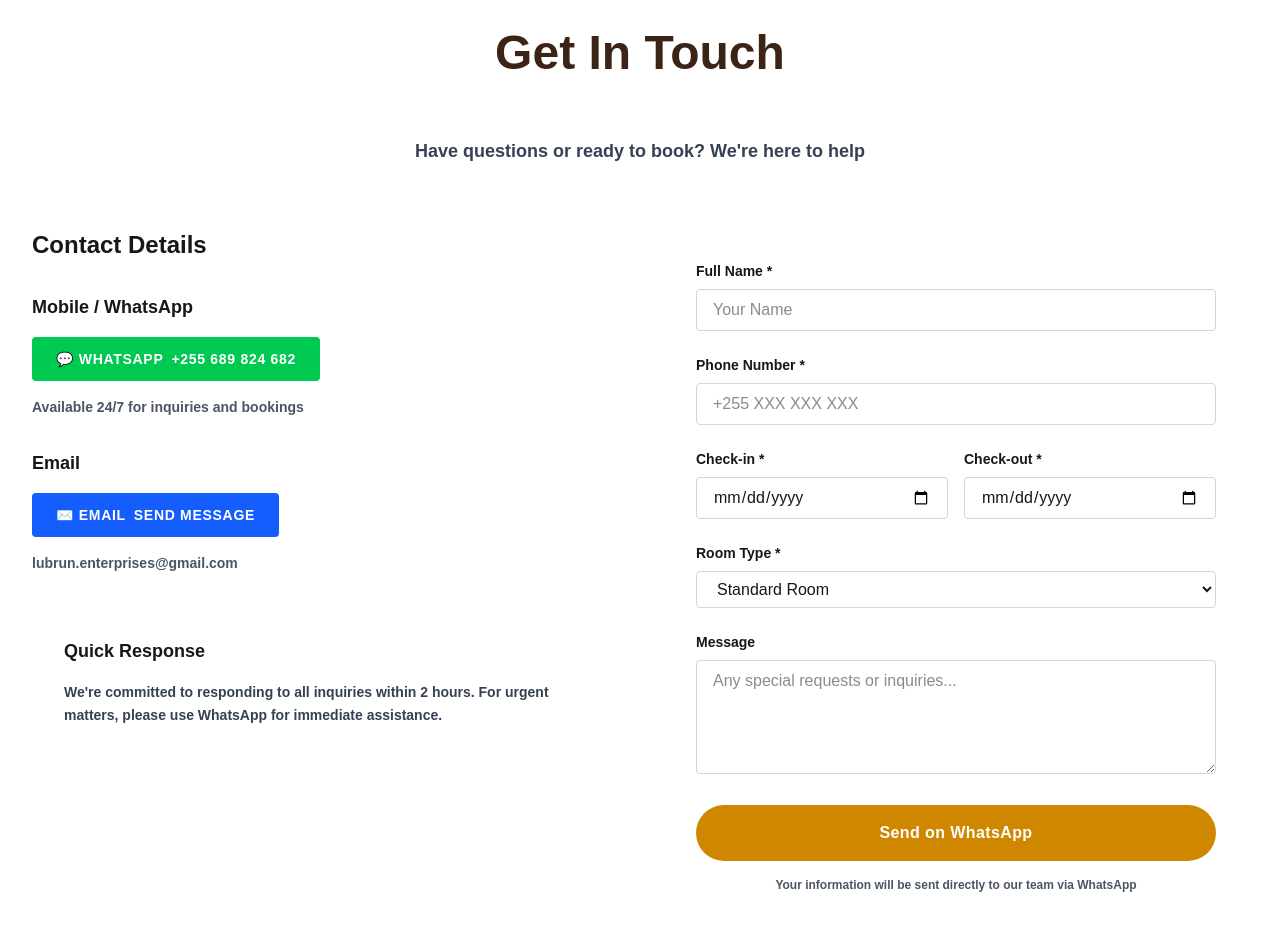
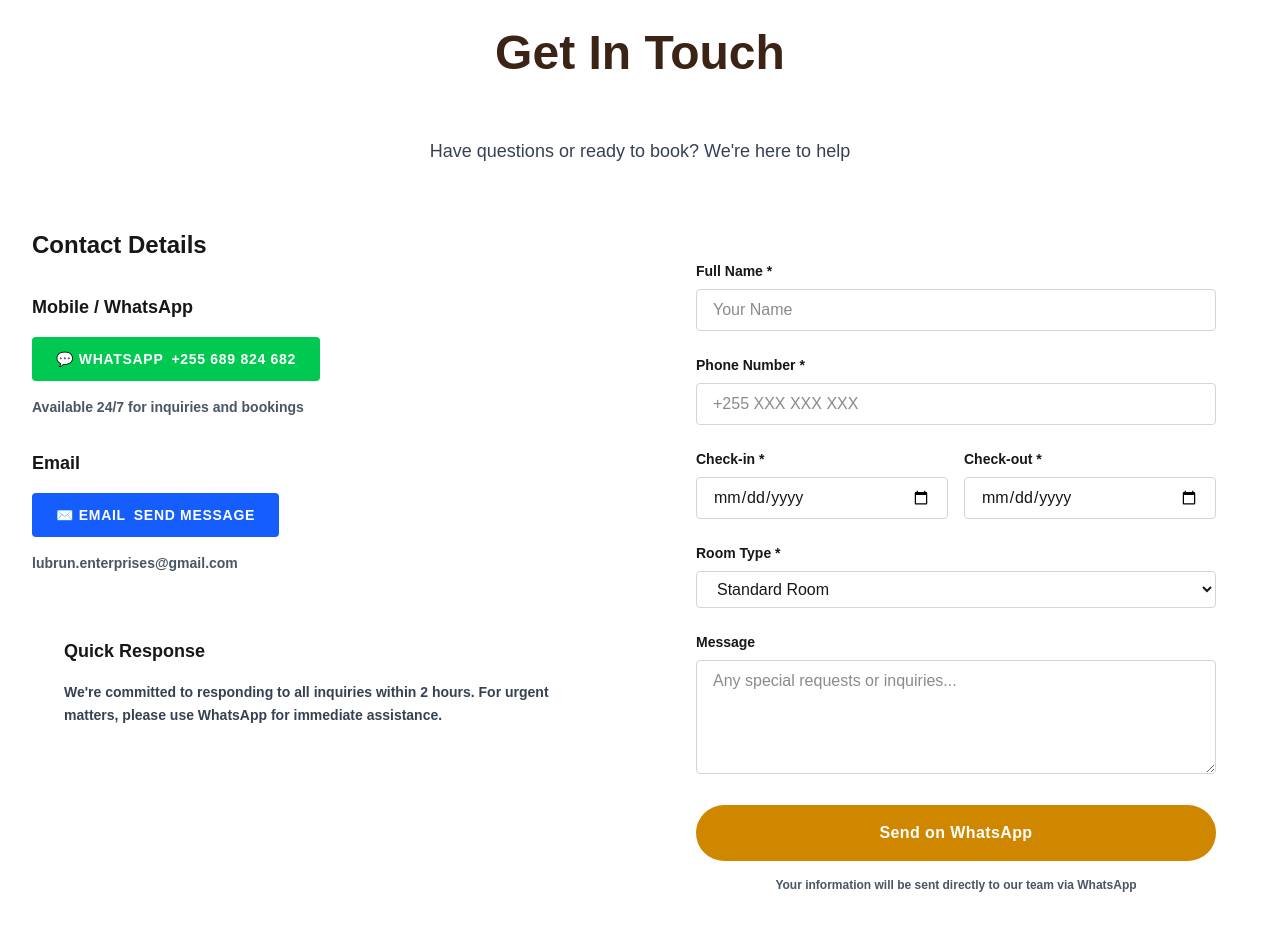
Before and after one commit to brianmichaelu/hotel3-website, a Next.js app: page / in a window 1280 px wide. Shown: the part 6540-7471 px from the top of the page. Built offline with nearby package versions, Linux system fonts and the light colour scheme.

Commit message:
Update ContactSection.tsx

```diff
--- a/app/components/ContactSection.tsx
+++ b/app/components/ContactSection.tsx
@@ -60,10 +60,10 @@
       <div className="max-w-7xl mx-auto px-4 sm:px-6 lg:px-8">
         <div className="text-center mb-16">
           <h2 className="text-4xl sm:text-5xl font-semibold text-[#3B2416] mb-6">
-  Get In Touch
-</h2>
+                Get In Touch
+          </h2>
           <div className="h-1 w-24 bg-gold mx-auto mb-8" />
-          <p className="text-lg text-gray-700 font-semibold max-w-3xl mx-auto">
+          <p className="text-lg text-gray-700 font-light max-w-3xl mx-auto">
             Have questions or ready to book? We're here to help
           </p>
         </div>
```
